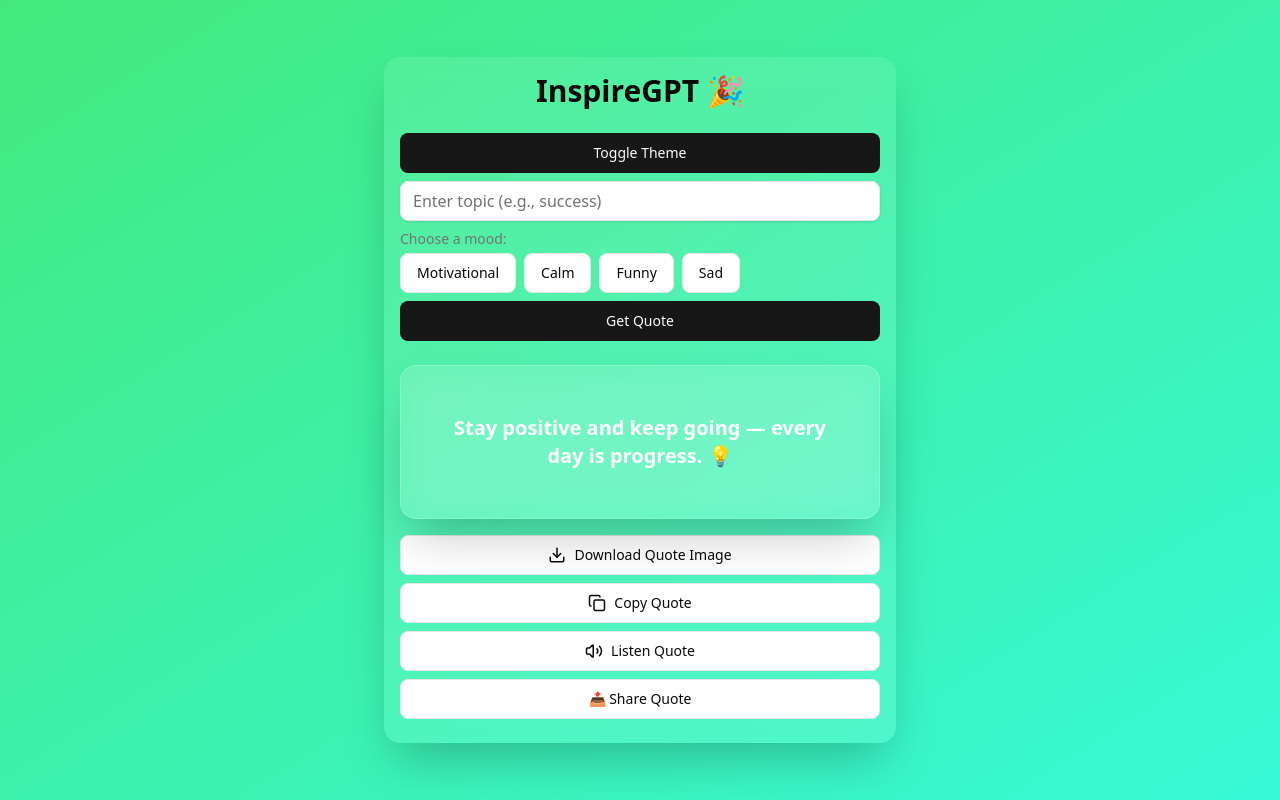
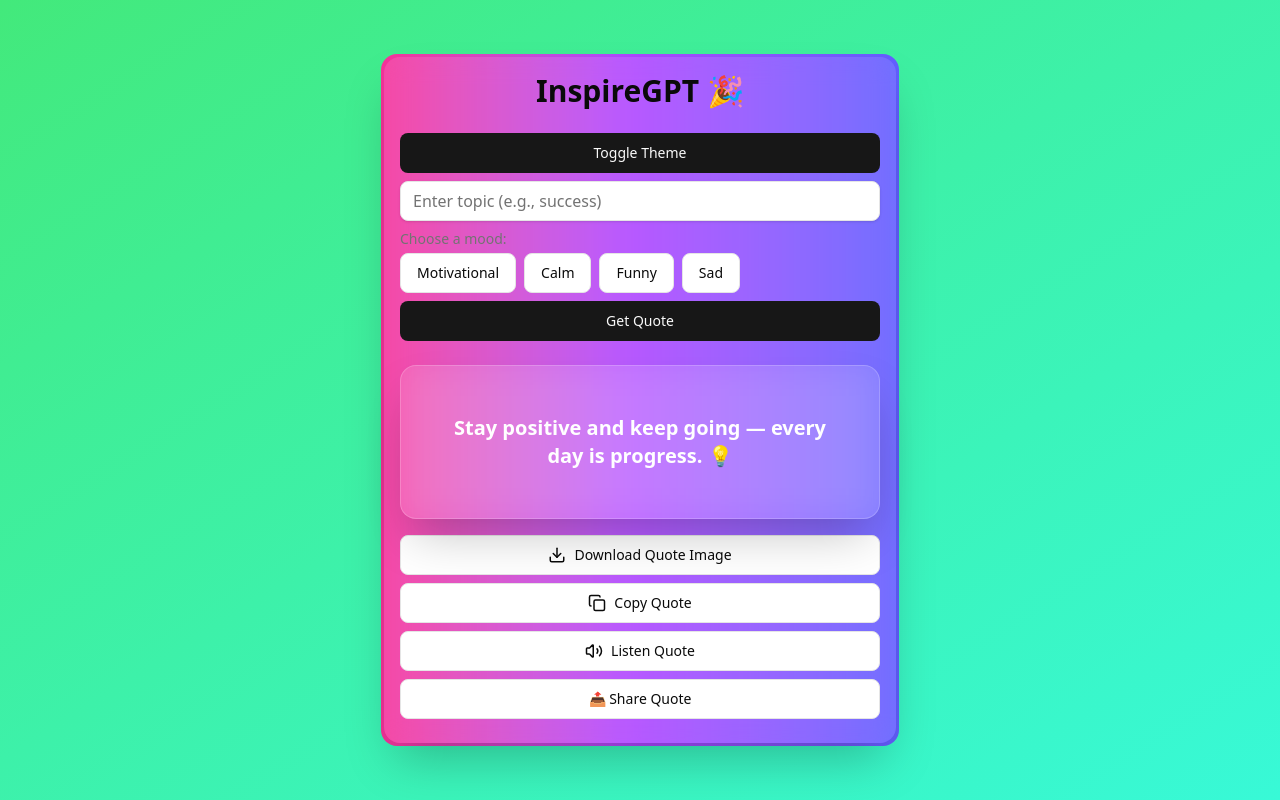
Before and after one commit to beginnercodee/InspireGPT, a Next.js app: page / in a window 1280 px wide. Built offline with nearby package versions, Linux system fonts and the light colour scheme; no server answers.

Commit message:
feat: gradient border ring for main container

```diff
--- a/src/app/page.tsx
+++ b/src/app/page.tsx
@@ -116,6 +116,7 @@ export default function Home() {
     <div
       className={`min-h-screen w-full bg-gradient-to-br ${gradient} flex justify-center items-center p-4 transition-all duration-500 ease-in-out`}
     >
+      <div className="p-[3px] rounded-2xl bg-gradient-to-r from-pink-500 via-purple-500 to-indigo-500 hover:from-yellow-500 hover:via-pink-500 hover:to-purple-500 transition-all duration-700">
         <motion.main
           initial={{ opacity: 0, scale: 0.95 }}
           animate={{ opacity: 1, scale: 1 }}
@@ -123,7 +124,6 @@ export default function Home() {
           transition={{ duration: 0.5, ease: "easeOut" }}
           className="relative z-10 max-w-lg w-full flex flex-col justify-center p-4 space-y-4 bg-white/10 backdrop-blur-md rounded-2xl shadow-2xl"
         >
-
           <h1 className="text-3xl font-bold text-center mb-6">InspireGPT 🎉</h1>
 
           <Button
@@ -162,10 +162,7 @@ export default function Home() {
             ))}
           </div>
 
-        <motion.div
-  whileHover={{ scale: 1.05 }}
-  whileTap={{ scale: 0.95 }}
->
+          <motion.div whileHover={{ scale: 1.05 }} whileTap={{ scale: 0.95 }}>
             <Button
               onClick={getQuote}
               disabled={loading}
@@ -177,7 +174,6 @@ export default function Home() {
               {loading ? "Generating..." : "Get Quote"}
             </Button>
           </motion.div>
-
 
           {(quote || loading) && (
             <>
@@ -223,5 +219,6 @@ export default function Home() {
           )}
         </motion.main>
       </div>
+    </div>
   );
 }
```
Lines whose indentation alone changed are shown as unchanged.
